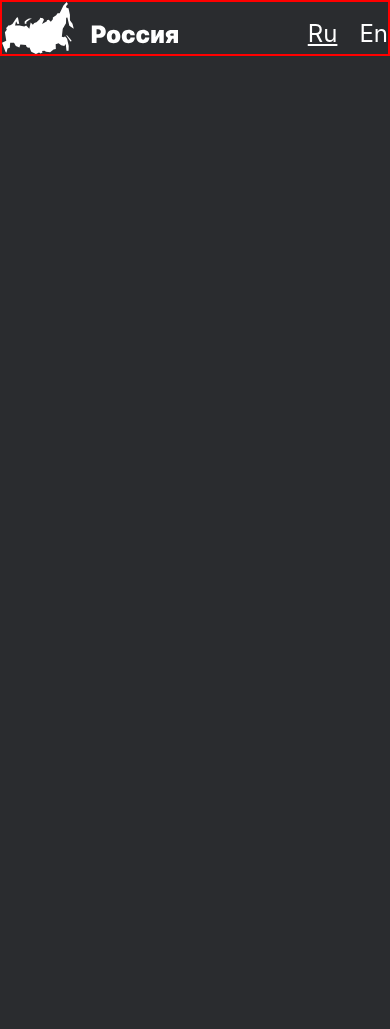
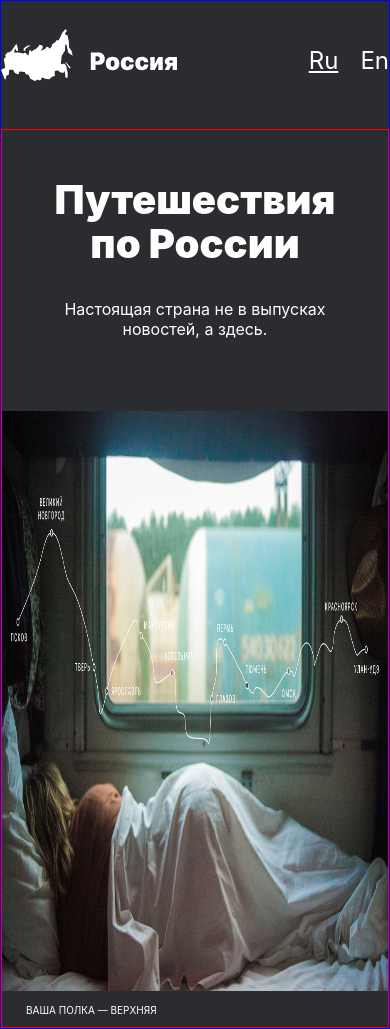
Before and after one commit to Timon27M/russian-travel, a plain HTML site: page index.html in a window 390 px wide. Before the commit the page ends 844 px from the top, so only its background shows below. Drawn offline with Linux system fonts and the light colour scheme; a web font is replaced by a local one.

Commit message:
Добавлена новая секция

```diff
--- a/blocks/header/header.css
+++ b/blocks/header/header.css
@@ -3,26 +3,27 @@
   max-width: 928px;
   margin: auto;
   height: 52px;
-  border: 2px solid red;
   display: flex;
   justify-content: space-between;
   color: #ffff;
+  margin-top: 28px;
 }
 
-@media all and (max-width: 768px) {
+@media screen and (min-width: 1280px) {
+  .header {
+    max-width: 1184px;
+  }
+}
+
+@media screen and (max-width: 768px) {
   .header {
     max-width: 720px;
   }
 }
 
-@media all and (max-width: 320px) {
+@media screen and (max-width: 320px) {
   .header {
     max-width: 288px;
+    margin-top: 16px;
   }
 }
-
-@media all and (min-width: 1280px) {
-  .header {
-    max-width: 1184px;
-  }
-}
--- /dev/null
+++ b/blocks/lead/__caption/lead__caption.css
@@ -0,0 +1,21 @@
+.lead__caption {
+  margin-top: 8px;
+  font-family: "Inter", sans-serif;
+  font-size: 10px;
+  font-weight: 400;
+  line-height: 14px;
+  text-transform: uppercase;
+  margin-left: auto;
+}
+
+@media screen and (max-width: 768px) {
+  .lead__caption {
+    margin-left: 24px;
+  }
+}
+
+@media screen and (max-width: 320px) {
+  .lead__caption {
+    margin-left: 16px;
+  }
+}
--- /dev/null
+++ b/blocks/lead/__image/lead__image.css
@@ -0,0 +1,18 @@
+.lead__image {
+  background-image: url(../../../image/lead-image.jpg);
+  width: 100%;
+  height: 580px;
+  margin-top: 56px;
+}
+
+@media screen and (max-width: 320px) {
+  .lead__image {
+    margin-top: 40px;
+  }
+}
+
+@media screen and (min-width: 1280px) {
+  .lead__image {
+    margin-top: 64px;
+  }
+}
--- /dev/null
+++ b/blocks/lead/__subtitle/lead__subtitle.css
@@ -0,0 +1,25 @@
+.lead__subtitle {
+    margin-top: 32px;
+    width: 640px;
+    font-size: 32px;
+    font-weight: 400;
+    line-height: 36px;
+    margin-left: auto;
+    margin-right: auto;
+    font-family: "Inter", sans-serif;
+    text-align: center;
+  }
+
+  @media screen and (max-width: 730px) {
+    .lead__subtitle {
+      max-width: 288px;
+      font-size: 16px;
+      line-height: 20px;
+    }
+  }
+
+  @media screen and (max-width: 320px) {
+    .lead__subtitle {
+      margin-top: 32px;
+    }
+  }
--- /dev/null
+++ b/blocks/lead/__title/lead__title.css
@@ -0,0 +1,20 @@
+.lead__title {
+    max-width: 720px;
+    font-family: "Inter", sans-serif;
+    font-size: 96px;
+    font-weight: 900;
+    line-height: 100px;
+    margin-top: 48px;
+    margin-left: auto;
+    margin-right: auto;
+    text-align: center;
+  }
+
+
+  @media screen and (max-width: 730px) {
+    .lead__title {
+      max-width: 288px;
+      font-size: 40px;
+      line-height: 44px;
+    }
+  }
--- /dev/null
+++ b/blocks/lead/lead.css
@@ -0,0 +1,14 @@
+.lead {
+  margin-top: 48px;
+  margin-left: auto;
+  margin-right: auto;
+  max-width: 928px;
+  border: 1px solid red;
+}
+
+@media screen and (min-width: 1280px) {
+  .lead {
+    min-width: 984px;
+    margin-top: 56px;
+  }
+}
--- a/blocks/link-en/link-en.css
+++ b/blocks/link-en/link-en.css
@@ -5,4 +5,5 @@
     font-weight: 400;
     font-size: 24px;
     line-height: 28px;
+    font-family: "Inter", sans-serif;
   }
--- a/blocks/link-ru/link-ru.css
+++ b/blocks/link-ru/link-ru.css
@@ -5,4 +5,5 @@
     font-weight: 400;
     font-size: 24px;
     line-height: 28px;
+    font-family: "Inter", sans-serif;
   }
--- a/blocks/page/page.css
+++ b/blocks/page/page.css
@@ -2,4 +2,6 @@
   background-color: #2a2c2f;
   padding: 0;
   margin: 0;
+  color: #ffff;
+  border: 1px solid blue;
 }
--- a/index.html
+++ b/index.html
@@ -16,5 +16,13 @@
         <a href="" class="link-en">En</a>
       </div>
     </header>
+    <section class="lead">
+      <h1 class="lead__title">Путешествия по России</h1>
+      <p class="lead__subtitle">
+        Настоящая страна не в выпусках новостей, а здесь.
+      </p>
+      <img class="lead__image" src="./image/__image.jpg" alt="">
+      <p class="lead__caption">ваша полка — верхняя</p>
+    </section>
   </body>
 </html>
--- a/pages/index.css
+++ b/pages/index.css
@@ -5,6 +5,11 @@
 @import url(../blocks/header/__lang-link/header__lang-link.css);
 @import url(../blocks/link-ru/link-ru.css);
 @import url(../blocks/link-en/link-en.css);
+@import url(../blocks/lead/lead.css);
+@import url(../blocks/lead/__title/lead__title.css);
+@import url(../blocks/lead/__subtitle/lead__subtitle.css);
+@import url(../blocks/lead/__image/lead__image.css);
+@import url(../blocks/lead/__caption/lead__caption.css);
 @import url();
 @import url();
 @import url();
@@ -17,8 +22,3 @@
 @import url();
 @import url();
 @import url();
-@import url();
-@import url();
-@import url();
-@import url();
-@import url();
```
Also changed, not shown: fonts/inter.css (+41 -42 lines), style/style.css (+109 -0 lines), image/__image.jpg (added), image/lead-image.jpg (added), image/lead-svg.svg (added).
